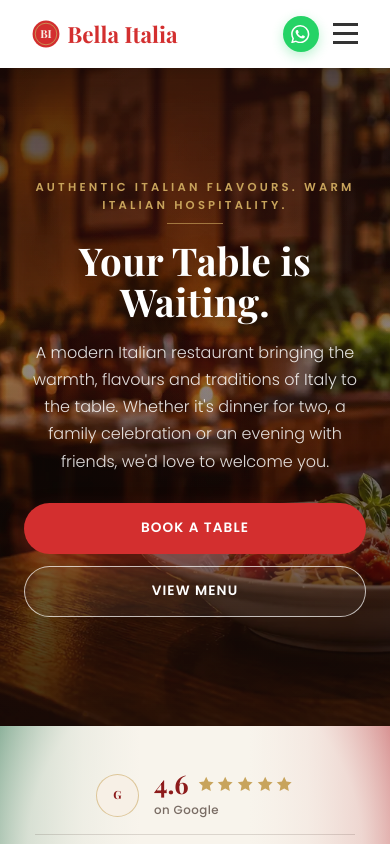
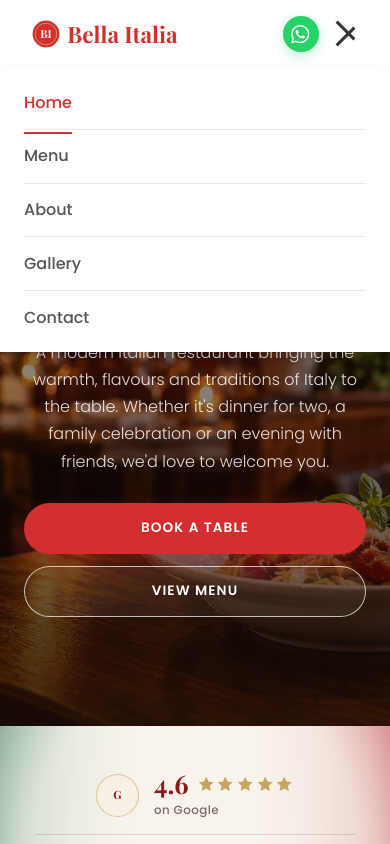
Before and after one commit to Soloteam80/bella-italia-restaurant, a plain HTML site: page index.html in a window 390 px wide. Both pictures are taken after a click on the element 345 px from the left and 33 px from the top of the page. Shown: the top 844 px of the page. Drawn offline with nearby package versions, Linux system fonts and the light colour scheme.

Commit message:
Fix mobile hamburger navigation

```diff
--- a/css/style.css
+++ b/css/style.css
@@ -1721,6 +1721,53 @@ img {
     display: flex;
   }
 
+  /* Open mobile menu. The hamburger script toggles .active on BOTH
+     .nav-links and .mobile-menu-toggle, but without this rule the menu
+     stayed permanently display:none and the button appeared to do nothing.
+     The panel drops below the sticky header and reuses the existing white
+     background, red active link colour and typography. */
+  .nav-links.active {
+    display: flex;
+    flex-direction: column;
+    align-items: stretch;
+    gap: 0;
+    position: absolute;
+    top: 100%;
+    left: 0;
+    right: 0;
+    background-color: #fff;
+    padding: 0.5rem 1.5rem;
+    box-shadow: 0 12px 20px rgba(0, 0, 0, 0.12);
+  }
+
+  .nav-links.active li {
+    width: 100%;
+    border-bottom: 1px solid #f1e7e2;
+  }
+
+  .nav-links.active li:last-child {
+    border-bottom: none;
+  }
+
+  .nav-links.active a {
+    display: inline-block;
+    padding: 0.85rem 0;
+  }
+
+  /* Turn the hamburger lines into a close (X) icon while the menu is open.
+     The 0.3s transition on the spans already existed in the base styles. */
+  .mobile-menu-toggle.active span:nth-child(1) {
+    transform: translateY(6px) rotate(45deg);
+  }
+
+  .mobile-menu-toggle.active span:nth-child(2) {
+    opacity: 0;
+  }
+
+  .mobile-menu-toggle.active span:nth-child(3) {
+    transform: translateY(-6px) rotate(-45deg);
+  }
+
   .hero {
     min-height: 78vh;
   }
```
